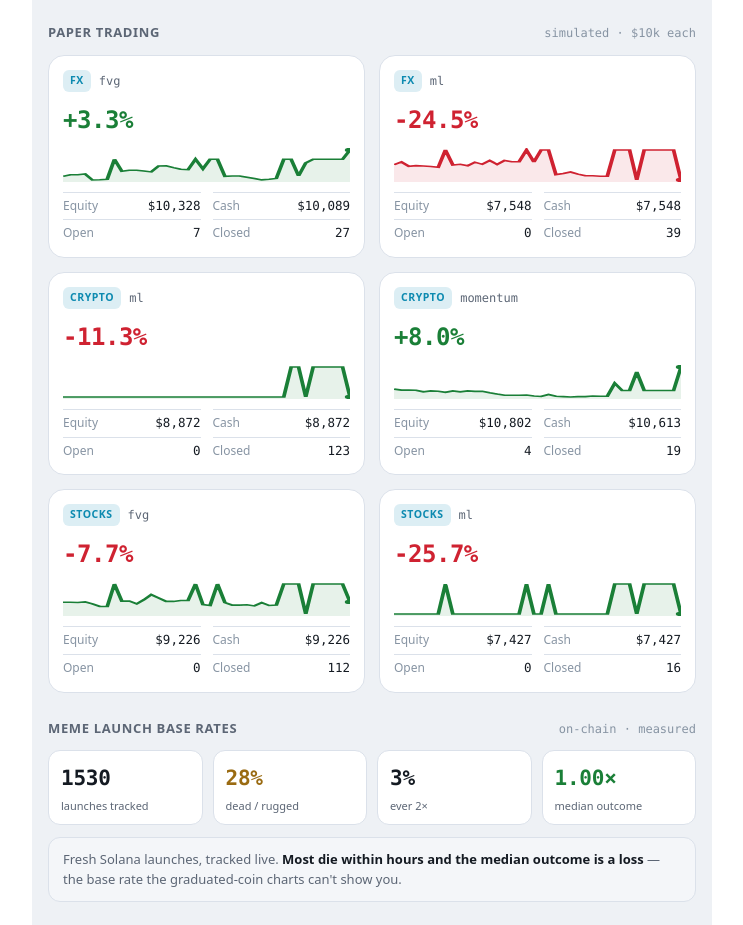
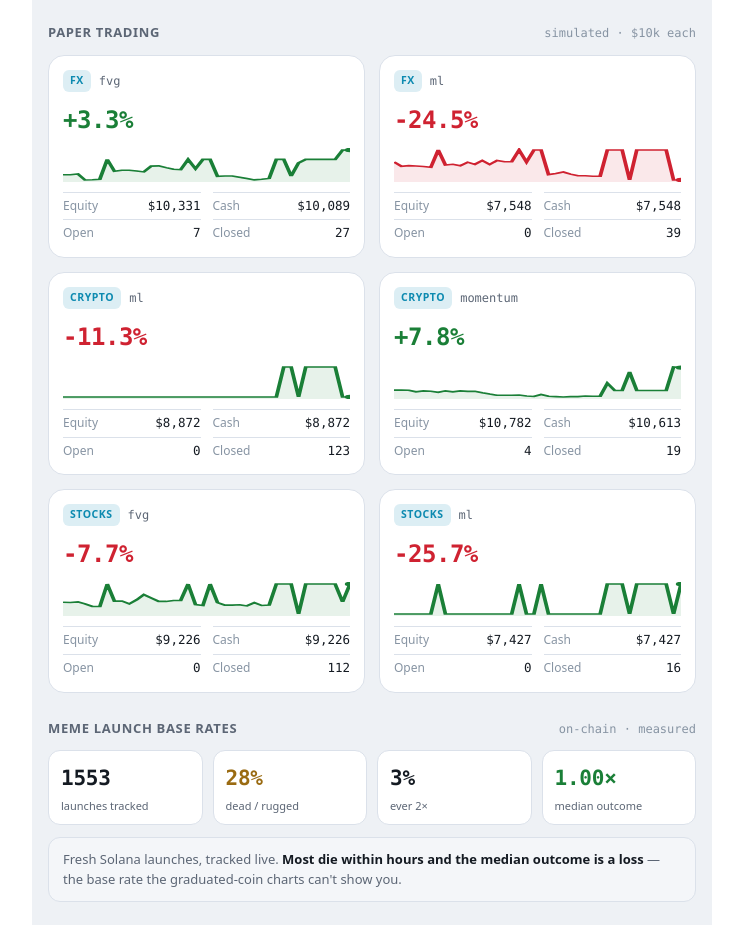
Before and after one commit to eugenewilliams2/gq-research-dashboard, a plain HTML site: page index.html in a window 1280 px wide. Shown: the part 285-1210 px from the top of the page, without its empty margins (268-1011 px from the left). Drawn offline with Linux system fonts and the light colour scheme.

Commit message:
dashboard: 2026-11-22T14:59:01Z

```diff
--- a/index.html
+++ b/index.html
@@ -105,7 +105,7 @@
     <div>
       <div class="eyebrow">GQ · Research Harness</div>
       <h1>Pocket dashboard</h1>
-      <div class="stamp">Nov 21, 2026 · 10:57 EST</div>
+      <div class="stamp">Nov 22, 2026 · 09:59 EST</div>
     </div>
     <button class="theme-btn" onclick="var r=document.documentElement;r.dataset.theme=(r.dataset.theme==='light'?'dark':'light');" aria-label="Toggle light and dark theme">◐</button>
   </div>
@@ -115,7 +115,7 @@
       <div class="big">No strategy here has cleared the honesty bar (Deflated Sharpe ≥ 0.95) after real costs — on FX, crypto, stocks, or memes. That null result is the finding.</div>
       <div class="roll">
         <span class="n neg">-9.7%</span>
-        <span class="sub">blended paper P&amp;L across 6 sessions · $54,202 of $60,000</span>
+        <span class="sub">blended paper P&amp;L across 6 sessions · $54,185 of $60,000</span>
       </div>
     </article>
   </section>
@@ -130,9 +130,9 @@
           <span class="strat">fvg</span>
         </div>
         <div class="pnl">+3.3%</div>
-        <div class="spark-wrap"><svg class="spark up" viewBox="0 0 120 34" preserveAspectRatio="none" aria-hidden="true"><polygon points="0,34 0.0,28.3 3.1,26.7 6.2,26.7 9.2,26.0 12.3,32.0 15.4,31.7 18.5,31.2 21.5,11.3 24.6,23.2 27.7,22.2 30.8,22.2 33.8,22.9 36.9,23.9 40.0,18.0 43.1,17.8 46.2,19.6 49.2,21.2 52.3,21.7 55.4,11.3 58.5,20.8 61.5,11.3 64.6,11.3 67.7,28.4 70.8,28.0 73.8,28.0 76.9,29.2 80.0,30.5 83.1,31.9 86.2,31.2 89.2,30.4 92.3,11.3 95.4,11.3 98.5,27.9 101.5,14.9 104.6,11.3 107.7,11.3 110.8,11.3 113.8,11.3 116.9,11.3 120.0,2.0 120,34" class="spark-fill"/><polyline points="0.0,28.3 3.1,26.7 6.2,26.7 9.2,26.0 12.3,32.0 15.4,31.7 18.5,31.2 21.5,11.3 24.6,23.2 27.7,22.2 30.8,22.2 33.8,22.9 36.9,23.9 40.0,18.0 43.1,17.8 46.2,19.6 49.2,21.2 52.3,21.7 55.4,11.3 58.5,20.8 61.5,11.3 64.6,11.3 67.7,28.4 70.8,28.0 73.8,28.0 76.9,29.2 80.0,30.5 83.1,31.9 86.2,31.2 89.2,30.4 92.3,11.3 95.4,11.3 98.5,27.9 101.5,14.9 104.6,11.3 107.7,11.3 110.8,11.3 113.8,11.3 116.9,11.3 120.0,2.0" class="spark-line" fill="none"/><circle cx="120.0" cy="2.0" r="2.2" class="spark-dot"/></svg></div>
+        <div class="spark-wrap"><svg class="spark up" viewBox="0 0 120 34" preserveAspectRatio="none" aria-hidden="true"><polygon points="0,34 0.0,26.8 3.1,26.7 6.2,26.0 9.2,32.0 12.3,31.7 15.4,31.2 18.5,11.4 21.5,23.2 24.6,22.2 27.7,22.2 30.8,22.9 33.8,23.9 36.9,18.1 40.0,17.9 43.1,19.6 46.2,21.2 49.2,21.7 52.3,11.4 55.4,20.8 58.5,11.4 61.5,11.4 64.6,28.4 67.7,28.0 70.8,28.0 73.8,29.2 76.9,30.5 80.0,31.9 83.1,31.2 86.2,30.4 89.2,11.4 92.3,11.4 95.4,28.0 98.5,14.9 101.5,11.4 104.6,11.4 107.7,11.4 110.8,11.4 113.8,11.4 116.9,2.1 120.0,2.0 120,34" class="spark-fill"/><polyline points="0.0,26.8 3.1,26.7 6.2,26.0 9.2,32.0 12.3,31.7 15.4,31.2 18.5,11.4 21.5,23.2 24.6,22.2 27.7,22.2 30.8,22.9 33.8,23.9 36.9,18.1 40.0,17.9 43.1,19.6 46.2,21.2 49.2,21.7 52.3,11.4 55.4,20.8 58.5,11.4 61.5,11.4 64.6,28.4 67.7,28.0 70.8,28.0 73.8,29.2 76.9,30.5 80.0,31.9 83.1,31.2 86.2,30.4 89.2,11.4 92.3,11.4 95.4,28.0 98.5,14.9 101.5,11.4 104.6,11.4 107.7,11.4 110.8,11.4 113.8,11.4 116.9,2.1 120.0,2.0" class="spark-line" fill="none"/><circle cx="120.0" cy="2.0" r="2.2" class="spark-dot"/></svg></div>
         <dl class="rows">
-          <div><dt>Equity</dt><dd>$10,328</dd></div>
+          <div><dt>Equity</dt><dd>$10,331</dd></div>
           <div><dt>Cash</dt><dd>$10,089</dd></div>
           <div><dt>Open</dt><dd>7</dd></div>
           <div><dt>Closed</dt><dd>27</dd></div>
@@ -145,7 +145,7 @@
           <span class="strat">ml</span>
         </div>
         <div class="pnl">-24.5%</div>
-        <div class="spark-wrap"><svg class="spark down" viewBox="0 0 120 34" preserveAspectRatio="none" aria-hidden="true"><polygon points="0,34 0.0,16.7 3.1,14.0 6.2,18.3 9.2,17.6 12.3,18.0 15.4,18.5 18.5,19.3 21.5,2.0 24.6,17.0 27.7,16.3 30.8,17.7 33.8,14.2 36.9,16.3 40.0,12.5 43.1,16.4 46.2,12.5 49.2,13.7 52.3,13.7 55.4,2.0 58.5,14.0 61.5,2.0 64.6,2.0 67.7,26.6 70.8,25.4 73.8,24.0 76.9,26.1 80.0,27.8 83.1,27.8 86.2,28.3 89.2,28.2 92.3,2.0 95.4,2.0 98.5,2.0 101.5,32.0 104.6,2.0 107.7,2.0 110.8,2.0 113.8,2.0 116.9,2.0 120.0,32.0 120,34" class="spark-fill"/><polyline points="0.0,16.7 3.1,14.0 6.2,18.3 9.2,17.6 12.3,18.0 15.4,18.5 18.5,19.3 21.5,2.0 24.6,17.0 27.7,16.3 30.8,17.7 33.8,14.2 36.9,16.3 40.0,12.5 43.1,16.4 46.2,12.5 49.2,13.7 52.3,13.7 55.4,2.0 58.5,14.0 61.5,2.0 64.6,2.0 67.7,26.6 70.8,25.4 73.8,24.0 76.9,26.1 80.0,27.8 83.1,27.8 86.2,28.3 89.2,28.2 92.3,2.0 95.4,2.0 98.5,2.0 101.5,32.0 104.6,2.0 107.7,2.0 110.8,2.0 113.8,2.0 116.9,2.0 120.0,32.0" class="spark-line" fill="none"/><circle cx="120.0" cy="32.0" r="2.2" class="spark-dot"/></svg></div>
+        <div class="spark-wrap"><svg class="spark down" viewBox="0 0 120 34" preserveAspectRatio="none" aria-hidden="true"><polygon points="0,34 0.0,14.0 3.1,18.3 6.2,17.6 9.2,18.0 12.3,18.5 15.4,19.3 18.5,2.0 21.5,17.0 24.6,16.3 27.7,17.7 30.8,14.2 33.8,16.3 36.9,12.5 40.0,16.4 43.1,12.5 46.2,13.7 49.2,13.7 52.3,2.0 55.4,14.0 58.5,2.0 61.5,2.0 64.6,26.6 67.7,25.4 70.8,24.0 73.8,26.1 76.9,27.8 80.0,27.8 83.1,28.3 86.2,28.2 89.2,2.0 92.3,2.0 95.4,2.0 98.5,32.0 101.5,2.0 104.6,2.0 107.7,2.0 110.8,2.0 113.8,2.0 116.9,32.0 120.0,32.0 120,34" class="spark-fill"/><polyline points="0.0,14.0 3.1,18.3 6.2,17.6 9.2,18.0 12.3,18.5 15.4,19.3 18.5,2.0 21.5,17.0 24.6,16.3 27.7,17.7 30.8,14.2 33.8,16.3 36.9,12.5 40.0,16.4 43.1,12.5 46.2,13.7 49.2,13.7 52.3,2.0 55.4,14.0 58.5,2.0 61.5,2.0 64.6,26.6 67.7,25.4 70.8,24.0 73.8,26.1 76.9,27.8 80.0,27.8 83.1,28.3 86.2,28.2 89.2,2.0 92.3,2.0 95.4,2.0 98.5,32.0 101.5,2.0 104.6,2.0 107.7,2.0 110.8,2.0 113.8,2.0 116.9,32.0 120.0,32.0" class="spark-line" fill="none"/><circle cx="120.0" cy="32.0" r="2.2" class="spark-dot"/></svg></div>
         <dl class="rows">
           <div><dt>Equity</dt><dd>$7,548</dd></div>
           <div><dt>Cash</dt><dd>$7,548</dd></div>
@@ -160,7 +160,7 @@
           <span class="strat">ml</span>
         </div>
         <div class="pnl">-11.3%</div>
-        <div class="spark-wrap"><svg class="spark up" viewBox="0 0 120 34" preserveAspectRatio="none" aria-hidden="true"><polygon points="0,34 0.0,32.0 3.1,32.0 6.2,32.0 9.2,32.0 12.3,32.0 15.4,32.0 18.5,32.0 21.5,32.0 24.6,32.0 27.7,32.0 30.8,32.0 33.8,32.0 36.9,32.0 40.0,32.0 43.1,32.0 46.2,32.0 49.2,32.0 52.3,32.0 55.4,32.0 58.5,32.0 61.5,32.0 64.6,32.0 67.7,32.0 70.8,32.0 73.8,32.0 76.9,32.0 80.0,32.0 83.1,32.0 86.2,32.0 89.2,32.0 92.3,32.0 95.4,2.0 98.5,2.0 101.5,32.0 104.6,2.0 107.7,2.0 110.8,2.0 113.8,2.0 116.9,2.0 120.0,32.0 120,34" class="spark-fill"/><polyline points="0.0,32.0 3.1,32.0 6.2,32.0 9.2,32.0 12.3,32.0 15.4,32.0 18.5,32.0 21.5,32.0 24.6,32.0 27.7,32.0 30.8,32.0 33.8,32.0 36.9,32.0 40.0,32.0 43.1,32.0 46.2,32.0 49.2,32.0 52.3,32.0 55.4,32.0 58.5,32.0 61.5,32.0 64.6,32.0 67.7,32.0 70.8,32.0 73.8,32.0 76.9,32.0 80.0,32.0 83.1,32.0 86.2,32.0 89.2,32.0 92.3,32.0 95.4,2.0 98.5,2.0 101.5,32.0 104.6,2.0 107.7,2.0 110.8,2.0 113.8,2.0 116.9,2.0 120.0,32.0" class="spark-line" fill="none"/><circle cx="120.0" cy="32.0" r="2.2" class="spark-dot"/></svg></div>
+        <div class="spark-wrap"><svg class="spark up" viewBox="0 0 120 34" preserveAspectRatio="none" aria-hidden="true"><polygon points="0,34 0.0,32.0 3.1,32.0 6.2,32.0 9.2,32.0 12.3,32.0 15.4,32.0 18.5,32.0 21.5,32.0 24.6,32.0 27.7,32.0 30.8,32.0 33.8,32.0 36.9,32.0 40.0,32.0 43.1,32.0 46.2,32.0 49.2,32.0 52.3,32.0 55.4,32.0 58.5,32.0 61.5,32.0 64.6,32.0 67.7,32.0 70.8,32.0 73.8,32.0 76.9,32.0 80.0,32.0 83.1,32.0 86.2,32.0 89.2,32.0 92.3,2.0 95.4,2.0 98.5,32.0 101.5,2.0 104.6,2.0 107.7,2.0 110.8,2.0 113.8,2.0 116.9,32.0 120.0,32.0 120,34" class="spark-fill"/><polyline points="0.0,32.0 3.1,32.0 6.2,32.0 9.2,32.0 12.3,32.0 15.4,32.0 18.5,32.0 21.5,32.0 24.6,32.0 27.7,32.0 30.8,32.0 33.8,32.0 36.9,32.0 40.0,32.0 43.1,32.0 46.2,32.0 49.2,32.0 52.3,32.0 55.4,32.0 58.5,32.0 61.5,32.0 64.6,32.0 67.7,32.0 70.8,32.0 73.8,32.0 76.9,32.0 80.0,32.0 83.1,32.0 86.2,32.0 89.2,32.0 92.3,2.0 95.4,2.0 98.5,32.0 101.5,2.0 104.6,2.0 107.7,2.0 110.8,2.0 113.8,2.0 116.9,32.0 120.0,32.0" class="spark-line" fill="none"/><circle cx="120.0" cy="32.0" r="2.2" class="spark-dot"/></svg></div>
         <dl class="rows">
           <div><dt>Equity</dt><dd>$8,872</dd></div>
           <div><dt>Cash</dt><dd>$8,872</dd></div>
@@ -174,10 +174,10 @@
           <span class="badge">Crypto</span>
           <span class="strat">momentum</span>
         </div>
-        <div class="pnl">+8.0%</div>
-        <div class="spark-wrap"><svg class="spark up" viewBox="0 0 120 34" preserveAspectRatio="none" aria-hidden="true"><polygon points="0,34 0.0,24.1 3.1,25.1 6.2,25.0 9.2,25.2 12.3,26.8 15.4,25.9 18.5,26.3 21.5,27.3 24.6,25.9 27.7,26.8 30.8,25.9 33.8,26.4 36.9,26.3 40.0,27.8 43.1,29.1 46.2,30.3 49.2,30.2 52.3,30.3 55.4,30.1 58.5,31.0 61.5,31.5 64.6,29.5 67.7,31.2 70.8,31.6 73.8,32.0 76.9,31.6 80.0,31.6 83.1,31.0 86.2,31.3 89.2,31.3 92.3,18.3 95.4,25.5 98.5,25.5 101.5,7.0 104.6,25.5 107.7,25.5 110.8,25.5 113.8,25.5 116.9,25.5 120.0,2.0 120,34" class="spark-fill"/><polyline points="0.0,24.1 3.1,25.1 6.2,25.0 9.2,25.2 12.3,26.8 15.4,25.9 18.5,26.3 21.5,27.3 24.6,25.9 27.7,26.8 30.8,25.9 33.8,26.4 36.9,26.3 40.0,27.8 43.1,29.1 46.2,30.3 49.2,30.2 52.3,30.3 55.4,30.1 58.5,31.0 61.5,31.5 64.6,29.5 67.7,31.2 70.8,31.6 73.8,32.0 76.9,31.6 80.0,31.6 83.1,31.0 86.2,31.3 89.2,31.3 92.3,18.3 95.4,25.5 98.5,25.5 101.5,7.0 104.6,25.5 107.7,25.5 110.8,25.5 113.8,25.5 116.9,25.5 120.0,2.0" class="spark-line" fill="none"/><circle cx="120.0" cy="2.0" r="2.2" class="spark-dot"/></svg></div>
+        <div class="pnl">+7.8%</div>
+        <div class="spark-wrap"><svg class="spark up" viewBox="0 0 120 34" preserveAspectRatio="none" aria-hidden="true"><polygon points="0,34 0.0,25.1 3.1,25.0 6.2,25.2 9.2,26.8 12.3,25.9 15.4,26.3 18.5,27.3 21.5,25.9 24.6,26.8 27.7,25.9 30.8,26.4 33.8,26.3 36.9,27.8 40.0,29.1 43.1,30.3 46.2,30.2 49.2,30.3 52.3,30.1 55.4,31.0 58.5,31.5 61.5,29.5 64.6,31.2 67.7,31.6 70.8,32.0 73.8,31.6 76.9,31.6 80.0,31.0 83.1,31.3 86.2,31.3 89.2,18.3 92.3,25.5 95.4,25.5 98.5,7.0 101.5,25.5 104.6,25.5 107.7,25.5 110.8,25.5 113.8,25.5 116.9,2.0 120.0,2.6 120,34" class="spark-fill"/><polyline points="0.0,25.1 3.1,25.0 6.2,25.2 9.2,26.8 12.3,25.9 15.4,26.3 18.5,27.3 21.5,25.9 24.6,26.8 27.7,25.9 30.8,26.4 33.8,26.3 36.9,27.8 40.0,29.1 43.1,30.3 46.2,30.2 49.2,30.3 52.3,30.1 55.4,31.0 58.5,31.5 61.5,29.5 64.6,31.2 67.7,31.6 70.8,32.0 73.8,31.6 76.9,31.6 80.0,31.0 83.1,31.3 86.2,31.3 89.2,18.3 92.3,25.5 95.4,25.5 98.5,7.0 101.5,25.5 104.6,25.5 107.7,25.5 110.8,25.5 113.8,25.5 116.9,2.0 120.0,2.6" class="spark-line" fill="none"/><circle cx="120.0" cy="2.6" r="2.2" class="spark-dot"/></svg></div>
         <dl class="rows">
-          <div><dt>Equity</dt><dd>$10,802</dd></div>
+          <div><dt>Equity</dt><dd>$10,782</dd></div>
           <div><dt>Cash</dt><dd>$10,613</dd></div>
           <div><dt>Open</dt><dd>4</dd></div>
           <div><dt>Closed</dt><dd>19</dd></div>
@@ -190,7 +190,7 @@
           <span class="strat">fvg</span>
         </div>
         <div class="pnl">-7.7%</div>
-        <div class="spark-wrap"><svg class="spark up" viewBox="0 0 120 34" preserveAspectRatio="none" aria-hidden="true"><polygon points="0,34 0.0,20.2 3.1,20.2 6.2,20.5 9.2,19.9 12.3,21.9 15.4,24.4 18.5,24.5 21.5,2.0 24.6,19.1 27.7,19.0 30.8,21.9 33.8,17.8 36.9,12.6 40.0,16.0 43.1,19.4 46.2,19.4 49.2,18.5 52.3,18.5 55.4,2.0 58.5,22.6 61.5,23.4 64.6,2.0 67.7,20.6 70.8,23.1 73.8,23.1 76.9,22.8 80.0,23.9 83.1,20.7 86.2,23.5 89.2,23.0 92.3,2.0 95.4,2.0 98.5,2.0 101.5,32.0 104.6,2.0 107.7,2.0 110.8,2.0 113.8,2.0 116.9,2.0 120.0,19.9 120,34" class="spark-fill"/><polyline points="0.0,20.2 3.1,20.2 6.2,20.5 9.2,19.9 12.3,21.9 15.4,24.4 18.5,24.5 21.5,2.0 24.6,19.1 27.7,19.0 30.8,21.9 33.8,17.8 36.9,12.6 40.0,16.0 43.1,19.4 46.2,19.4 49.2,18.5 52.3,18.5 55.4,2.0 58.5,22.6 61.5,23.4 64.6,2.0 67.7,20.6 70.8,23.1 73.8,23.1 76.9,22.8 80.0,23.9 83.1,20.7 86.2,23.5 89.2,23.0 92.3,2.0 95.4,2.0 98.5,2.0 101.5,32.0 104.6,2.0 107.7,2.0 110.8,2.0 113.8,2.0 116.9,2.0 120.0,19.9" class="spark-line" fill="none"/><circle cx="120.0" cy="19.9" r="2.2" class="spark-dot"/></svg></div>
+        <div class="spark-wrap"><svg class="spark up" viewBox="0 0 120 34" preserveAspectRatio="none" aria-hidden="true"><polygon points="0,34 0.0,20.2 3.1,20.5 6.2,19.9 9.2,21.9 12.3,24.4 15.4,24.5 18.5,2.0 21.5,19.1 24.6,19.0 27.7,21.9 30.8,17.8 33.8,12.6 36.9,16.0 40.0,19.4 43.1,19.4 46.2,18.5 49.2,18.5 52.3,2.0 55.4,22.6 58.5,23.4 61.5,2.0 64.6,20.6 67.7,23.1 70.8,23.1 73.8,22.8 76.9,23.9 80.0,20.7 83.1,23.5 86.2,23.0 89.2,2.0 92.3,2.0 95.4,2.0 98.5,32.0 101.5,2.0 104.6,2.0 107.7,2.0 110.8,2.0 113.8,2.0 116.9,19.9 120.0,2.0 120,34" class="spark-fill"/><polyline points="0.0,20.2 3.1,20.5 6.2,19.9 9.2,21.9 12.3,24.4 15.4,24.5 18.5,2.0 21.5,19.1 24.6,19.0 27.7,21.9 30.8,17.8 33.8,12.6 36.9,16.0 40.0,19.4 43.1,19.4 46.2,18.5 49.2,18.5 52.3,2.0 55.4,22.6 58.5,23.4 61.5,2.0 64.6,20.6 67.7,23.1 70.8,23.1 73.8,22.8 76.9,23.9 80.0,20.7 83.1,23.5 86.2,23.0 89.2,2.0 92.3,2.0 95.4,2.0 98.5,32.0 101.5,2.0 104.6,2.0 107.7,2.0 110.8,2.0 113.8,2.0 116.9,19.9 120.0,2.0" class="spark-line" fill="none"/><circle cx="120.0" cy="2.0" r="2.2" class="spark-dot"/></svg></div>
         <dl class="rows">
           <div><dt>Equity</dt><dd>$9,226</dd></div>
           <div><dt>Cash</dt><dd>$9,226</dd></div>
@@ -205,7 +205,7 @@
           <span class="strat">ml</span>
         </div>
         <div class="pnl">-25.7%</div>
-        <div class="spark-wrap"><svg class="spark up" viewBox="0 0 120 34" preserveAspectRatio="none" aria-hidden="true"><polygon points="0,34 0.0,32.0 3.1,32.0 6.2,32.0 9.2,32.0 12.3,32.0 15.4,32.0 18.5,32.0 21.5,2.0 24.6,32.0 27.7,32.0 30.8,32.0 33.8,32.0 36.9,32.0 40.0,32.0 43.1,32.0 46.2,32.0 49.2,32.0 52.3,32.0 55.4,2.0 58.5,32.0 61.5,32.0 64.6,2.0 67.7,32.0 70.8,32.0 73.8,32.0 76.9,32.0 80.0,32.0 83.1,32.0 86.2,32.0 89.2,32.0 92.3,2.0 95.4,2.0 98.5,2.0 101.5,32.0 104.6,2.0 107.7,2.0 110.8,2.0 113.8,2.0 116.9,2.0 120.0,32.0 120,34" class="spark-fill"/><polyline points="0.0,32.0 3.1,32.0 6.2,32.0 9.2,32.0 12.3,32.0 15.4,32.0 18.5,32.0 21.5,2.0 24.6,32.0 27.7,32.0 30.8,32.0 33.8,32.0 36.9,32.0 40.0,32.0 43.1,32.0 46.2,32.0 49.2,32.0 52.3,32.0 55.4,2.0 58.5,32.0 61.5,32.0 64.6,2.0 67.7,32.0 70.8,32.0 73.8,32.0 76.9,32.0 80.0,32.0 83.1,32.0 86.2,32.0 89.2,32.0 92.3,2.0 95.4,2.0 98.5,2.0 101.5,32.0 104.6,2.0 107.7,2.0 110.8,2.0 113.8,2.0 116.9,2.0 120.0,32.0" class="spark-line" fill="none"/><circle cx="120.0" cy="32.0" r="2.2" class="spark-dot"/></svg></div>
+        <div class="spark-wrap"><svg class="spark up" viewBox="0 0 120 34" preserveAspectRatio="none" aria-hidden="true"><polygon points="0,34 0.0,32.0 3.1,32.0 6.2,32.0 9.2,32.0 12.3,32.0 15.4,32.0 18.5,2.0 21.5,32.0 24.6,32.0 27.7,32.0 30.8,32.0 33.8,32.0 36.9,32.0 40.0,32.0 43.1,32.0 46.2,32.0 49.2,32.0 52.3,2.0 55.4,32.0 58.5,32.0 61.5,2.0 64.6,32.0 67.7,32.0 70.8,32.0 73.8,32.0 76.9,32.0 80.0,32.0 83.1,32.0 86.2,32.0 89.2,2.0 92.3,2.0 95.4,2.0 98.5,32.0 101.5,2.0 104.6,2.0 107.7,2.0 110.8,2.0 113.8,2.0 116.9,32.0 120.0,2.0 120,34" class="spark-fill"/><polyline points="0.0,32.0 3.1,32.0 6.2,32.0 9.2,32.0 12.3,32.0 15.4,32.0 18.5,2.0 21.5,32.0 24.6,32.0 27.7,32.0 30.8,32.0 33.8,32.0 36.9,32.0 40.0,32.0 43.1,32.0 46.2,32.0 49.2,32.0 52.3,2.0 55.4,32.0 58.5,32.0 61.5,2.0 64.6,32.0 67.7,32.0 70.8,32.0 73.8,32.0 76.9,32.0 80.0,32.0 83.1,32.0 86.2,32.0 89.2,2.0 92.3,2.0 95.4,2.0 98.5,32.0 101.5,2.0 104.6,2.0 107.7,2.0 110.8,2.0 113.8,2.0 116.9,32.0 120.0,2.0" class="spark-line" fill="none"/><circle cx="120.0" cy="2.0" r="2.2" class="spark-dot"/></svg></div>
         <dl class="rows">
           <div><dt>Equity</dt><dd>$7,427</dd></div>
           <div><dt>Cash</dt><dd>$7,427</dd></div>
@@ -219,7 +219,7 @@
   <section>
     <div class="sec-h"><h2>Meme launch base rates</h2><span class="meta">on-chain · measured</span></div>
     <div class="tiles">
-      <div class="tile "><div class="tile-v">1530</div><div class="tile-l">launches tracked</div></div><div class="tile warn"><div class="tile-v">28%</div><div class="tile-l">dead / rugged</div></div><div class="tile "><div class="tile-v">3%</div><div class="tile-l">ever 2×</div></div><div class="tile pos"><div class="tile-v">1.00×</div><div class="tile-l">median outcome</div></div>
+      <div class="tile "><div class="tile-v">1553</div><div class="tile-l">launches tracked</div></div><div class="tile warn"><div class="tile-v">28%</div><div class="tile-l">dead / rugged</div></div><div class="tile "><div class="tile-v">3%</div><div class="tile-l">ever 2×</div></div><div class="tile pos"><div class="tile-v">1.00×</div><div class="tile-l">median outcome</div></div>
     </div>
     <div class="note">Fresh Solana launches, tracked live. <b>Most die within hours and the
       median outcome is a loss</b> — the base rate the graduated-coin charts can't show you.</div>
```
